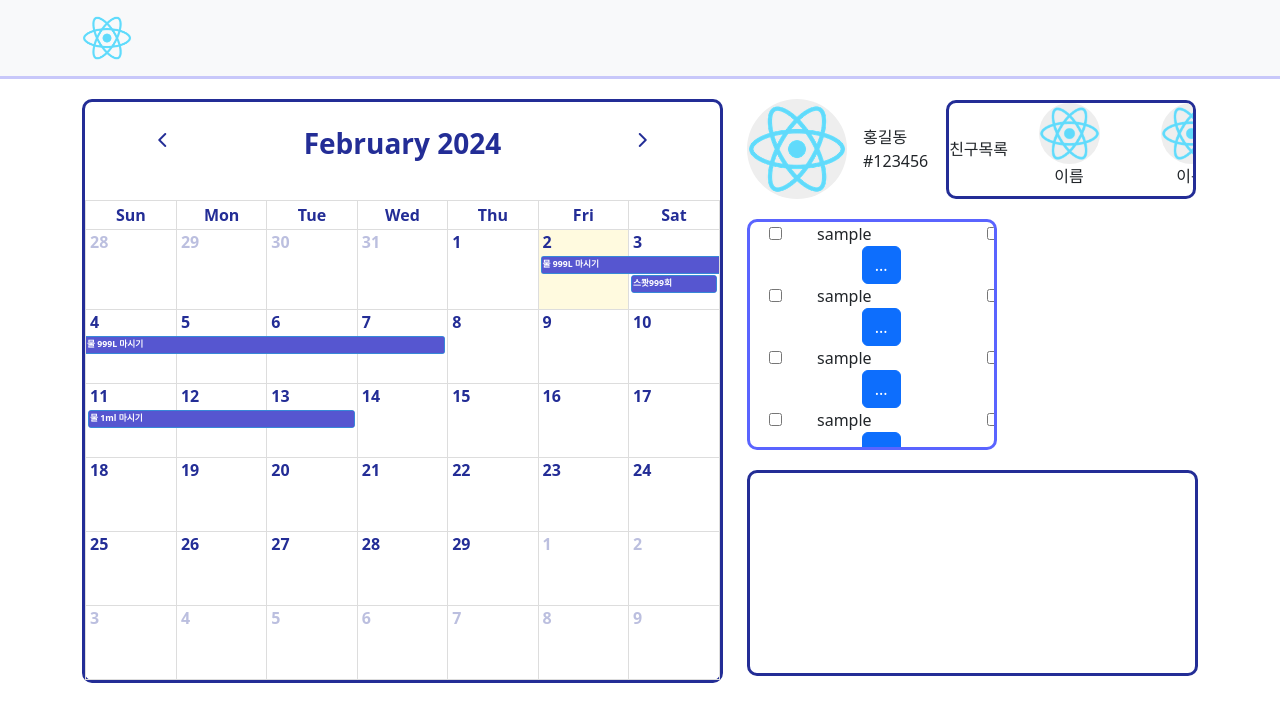
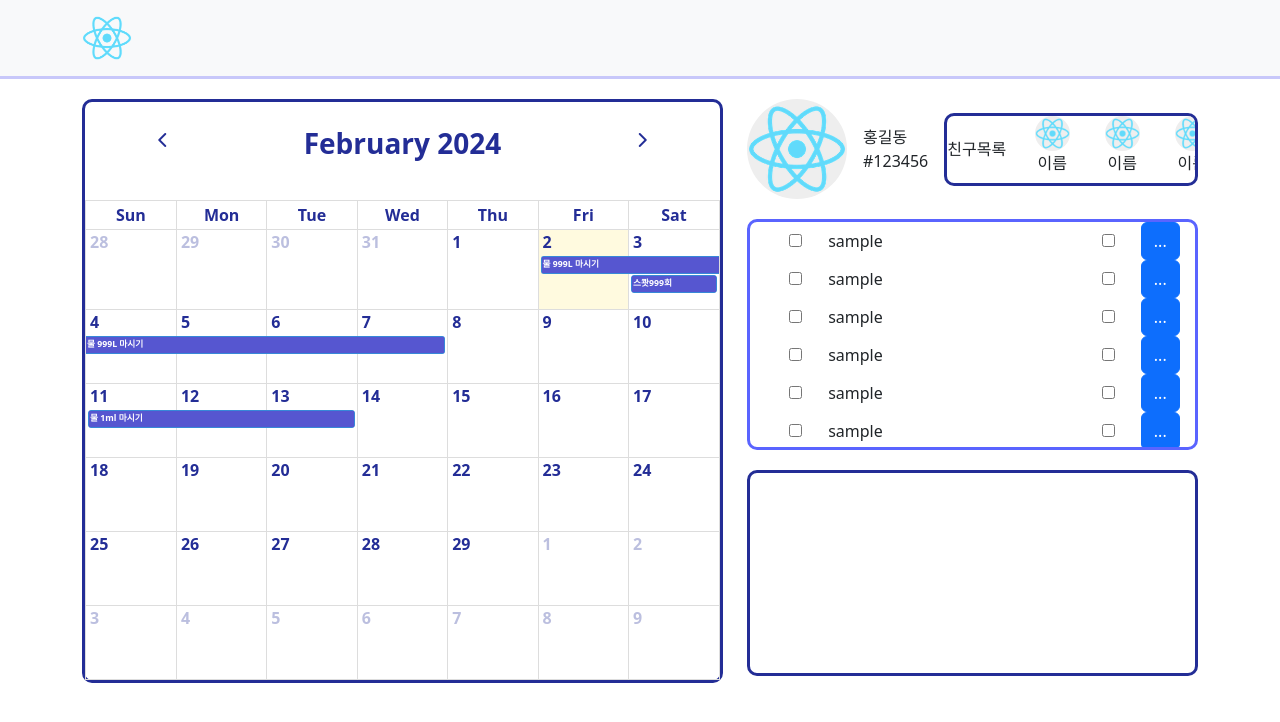
Before and after one commit to seophohoho/PlanIsJustNow-fe, a React (Create React App) app: page /Calender in a window 1280 px wide. Shown: the top 722 px of the page. Built offline with nearby package versions, Linux system fonts and the light colour scheme.

Commit message:
친구 목록 내부 요소 크기 축소

```diff
--- a/src/styles/CalenderMain.css
+++ b/src/styles/CalenderMain.css
@@ -79,15 +79,15 @@ p{
 
 .section {
     display: flex;
-    max-width: 250px;
     overflow-x: auto;
-  }
+
+}
 
 .section__item {
     width: auto;
     display: flex;
     align-items: center;
-    flex: 0 0 auto;
+    flex: 0 0 70px;
 }
 
 ::-webkit-scrollbar {
@@ -100,8 +100,7 @@ p{
 ::-webkit-scrollbar-button {
     display: block;
     width: 2px;
- }
-
- .p-zero{
-    padding: 0px;
-  }
+}
+.max-w-250{
+    max-height: 100px;
+}
```
